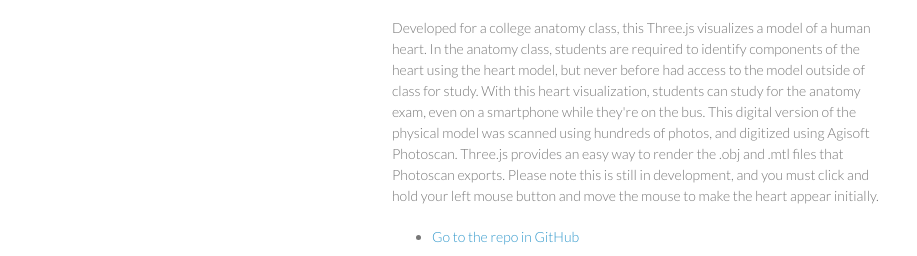
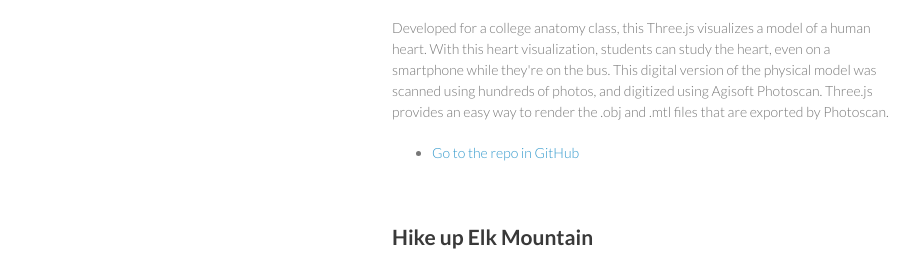
Before and after one commit to MattSchroyer/mattschroyer.github.io, a plain HTML site: page index.html in a window 1280 px wide. Shown: the part 333-589 px from the top of the page, without its empty margins (178-1095 px from the left). Drawn offline with Linux system fonts and the light colour scheme.

Commit message:
Minor text edits

```diff
--- a/index.html
+++ b/index.html
@@ -31,7 +31,7 @@
 		</ul>
 		<a href="http://mattschroyer.github.io/heart"><h2>Three.js Heart Viz</h2></a>
 		<p> <IMG SRC="../heart/screenshot.jpg"></p>
-		<p>Developed for a college anatomy class, this Three.js visualizes a model of a human heart. In the anatomy class, students are required to identify components of the heart using the heart model, but never before had access to the model outside of class for study. With this heart visualization, students can study for the anatomy exam, even on a smartphone while they're on the bus. This digital version of the physical model was scanned using hundreds of photos, and digitized using Agisoft Photoscan. Three.js provides an easy way to render the .obj and .mtl files that Photoscan exports. Please note this is still in development, and you must click and hold your left mouse button and move the mouse to make the heart appear initially.</p>
+		<p>Developed for a college anatomy class, this Three.js visualizes a model of a human heart. With this heart visualization, students can study the heart, even on a smartphone while they're on the bus. This digital version of the physical model was scanned using hundreds of photos, and digitized using Agisoft Photoscan. Three.js provides an easy way to render the .obj and .mtl files that are exported by Photoscan.</p>
 		<ul>
 			<li><a href="https://github.com/mattschroyer/heart">Go to the repo in GitHub</a></li>
 		</ul>
```
